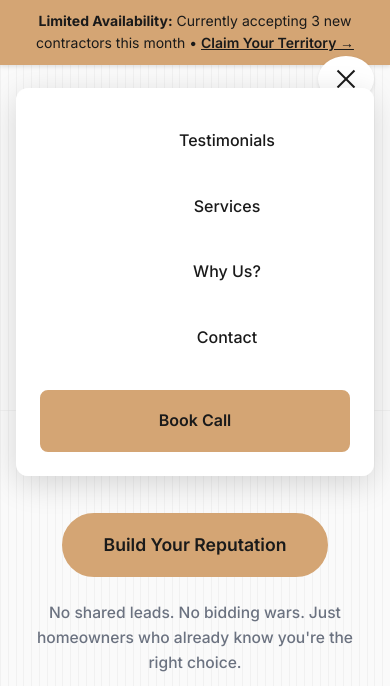
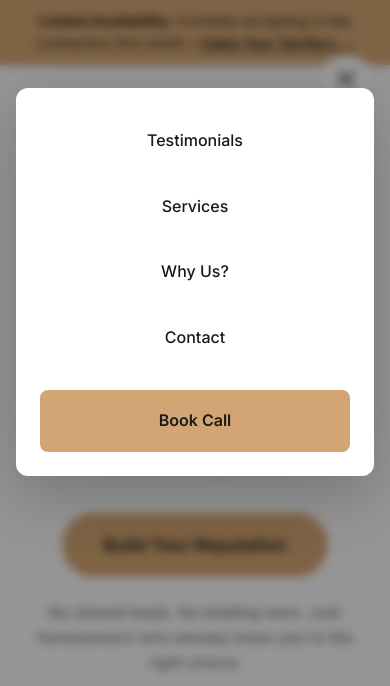
Before and after one commit to Cymoe/Estimate-Wave, a website: page index.html in a window 390 px wide. Both pictures are taken after a click on the button "Toggle menu". Shown: the top 686 px of the page. Drawn offline with Linux system fonts and the light colour scheme.

Commit message:
dropdown centered up

```diff
--- a/styles.css
+++ b/styles.css
@@ -150,6 +150,7 @@ header {
     font-size: 1rem;
     transition: color 0.2s ease;
     white-space: nowrap;
+    text-align: left;
 }
 
 .nav-links a:not(.book-call-btn):hover {
@@ -272,16 +273,16 @@ header {
         position: fixed !important;
         top: 5.5rem !important;
         left: 50% !important;
-        transform: translateX(-50%) translateY(-20px) !important;
+        transform: translateX(-50%) translateY(-20px) scale(0.95) !important;
         background: white;
         border-radius: 12px;
-        box-shadow: 0 8px 32px rgba(0,0,0,0.15);
+        box-shadow: 0 20px 60px rgba(0,0,0,0.2);
         padding: 1.5rem;
         width: calc(100% - 2rem) !important;
         max-width: 400px;
         opacity: 0;
         visibility: hidden;
-        transition: opacity 0.3s ease, visibility 0.3s ease, transform 0.3s ease;
+        transition: all 0.3s cubic-bezier(0.4, 0, 0.2, 1);
         z-index: 9999;
         display: flex;
         flex-direction: column;
@@ -296,7 +297,7 @@ header {
     .nav-links.active {
         opacity: 1;
         visibility: visible;
-        transform: translateX(-50%) translateY(0) !important;
+        transform: translateX(-50%) translateY(0) scale(1) !important;
         pointer-events: auto;
     }
 
@@ -307,7 +308,7 @@ header {
             position: fixed !important;
             top: 5.5rem !important;
             left: 50% !important;
-            transform: translateX(-50%) translateY(-20px) !important;
+            transform: translateX(-50%) translateY(-20px) scale(0.95) !important;
             width: calc(100% - 2rem) !important;
             max-width: 400px !important;
             max-height: calc(100vh - 8rem) !important;
@@ -317,7 +318,7 @@ header {
 
         .main-nav .nav-links.active,
         body > .nav-links.active {
-            transform: translateX(-50%) translateY(0) !important;
+            transform: translateX(-50%) translateY(0) scale(1) !important;
         }
     }
 
@@ -326,9 +327,11 @@ header {
         flex-direction: column;
         gap: 0.5rem;
         width: 100%;
-    }
-
-    .nav-menu a {
+        margin-left: 0 !important;
+    }
+
+    .nav-menu a,
+    .nav-links a:not(.book-call-btn) {
         padding: 1rem;
         border-radius: 8px;
         transition: background 0.2s ease;
@@ -356,6 +359,40 @@ header {
         overflow: hidden;
         position: fixed;
         width: 100%;
+    }
+
+    /* Mobile menu backdrop */
+    body.menu-open::before {
+        content: '';
+        position: fixed;
+        top: 0;
+        left: 0;
+        right: 0;
+        bottom: 0;
+        background: rgba(0, 0, 0, 0.4);
+        backdrop-filter: blur(5px);
+        -webkit-backdrop-filter: blur(5px);
+        z-index: 9998;
+        animation: fadeIn 0.3s ease;
+    }
+
+    @keyframes fadeIn {
+        from {
+            opacity: 0;
+        }
+        to {
+            opacity: 1;
+        }
+    }
+
+    /* Force center alignment for mobile menu links */
+    .nav-links a:not(.book-call-btn),
+    .nav-links.active .nav-menu a,
+    body > .nav-links .nav-menu a,
+    .nav-links .nav-menu a:not(.book-call-btn) {
+        text-align: center !important;
+        display: block !important;
+        width: 100% !important;
     }
 }
 
```
